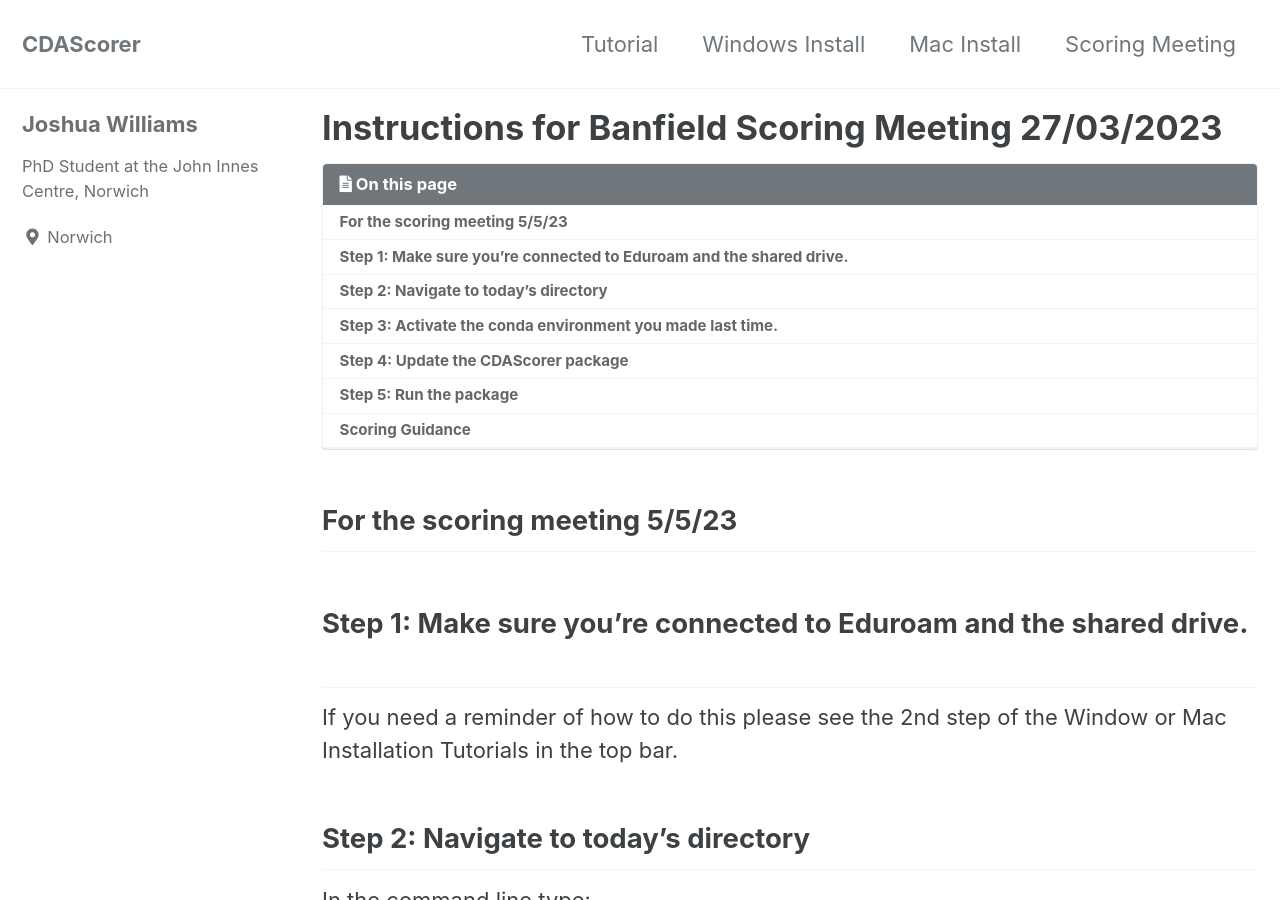
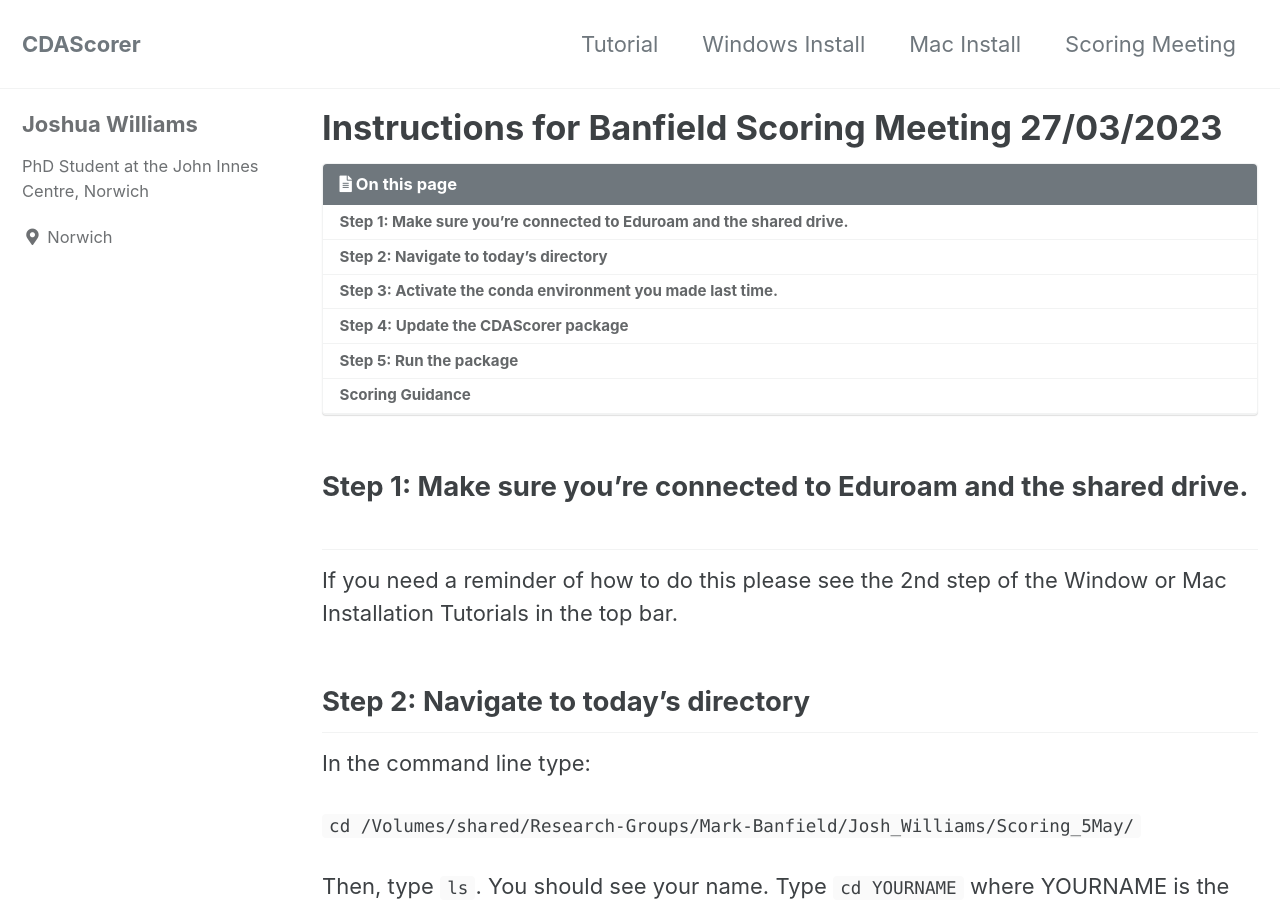
Before and after one commit to joshuandwilliams/CDAScorer, a Jekyll site: the page built from docs/_pages/scoring_meeting.md, in a window 1280 px wide and 900 px high. Built offline with Jekyll 4.4.1, drawn with Linux system fonts in a browser that asks for light colours; cached includes are drawn as plain includes.

Commit message:
Update scoring_meeting.md

```diff
--- a/docs/_pages/scoring_meeting.md
+++ b/docs/_pages/scoring_meeting.md
@@ -4,8 +4,6 @@ title: "Instructions for Banfield Scoring Meeting 27/03/2023"
 classes: wide
 toc: True
 ---
-
-## For the scoring meeting 5/5/23
 
 ## Step 1: Make sure you're connected to Eduroam and the shared drive.
 
```
